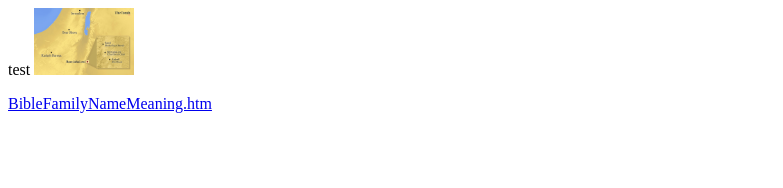
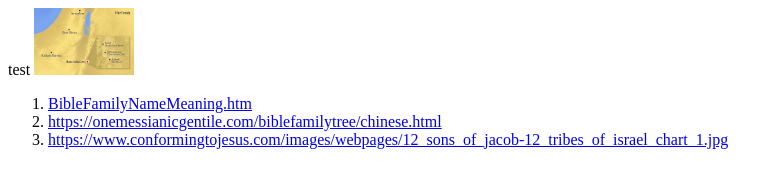
Before and after one commit to wdingbox/bible_ref, a plain HTML site: page index.htm in a window 1280 px wide. Shown: the whole page, without its empty margins (0-783 px from the left). Drawn offline with Linux system fonts and the light colour scheme.

Commit message:
index.htm

```diff
--- a/index.htm
+++ b/index.htm
@@ -2,7 +2,18 @@ test
 
 <img src="./img/beer-lahai-roi_map2.jpg" width="100"/>
 
-<p>
+<ol>
 
-    <a href="./AdamFamilyTree/FamilyNamesMeanings/BibleFamilyNameMeaning.htm">BibleFamilyNameMeaning.htm</a>
-</p>
+
+    <li>
+
+        <a href="./AdamFamilyTree/FamilyNamesMeanings/BibleFamilyNameMeaning.htm">BibleFamilyNameMeaning.htm</a>
+    </li>
+
+    <li>
+        <a href="https://onemessianicgentile.com/biblefamilytree/chinese.html">https://onemessianicgentile.com/biblefamilytree/chinese.html</a>
+    </li>
+    <li>
+        <a href="https://www.conformingtojesus.com/images/webpages/12_sons_of_jacob-12_tribes_of_israel_chart_1.jpg">https://www.conformingtojesus.com/images/webpages/12_sons_of_jacob-12_tribes_of_israel_chart_1.jpg</a>
+    </li>
+</ol>
```
